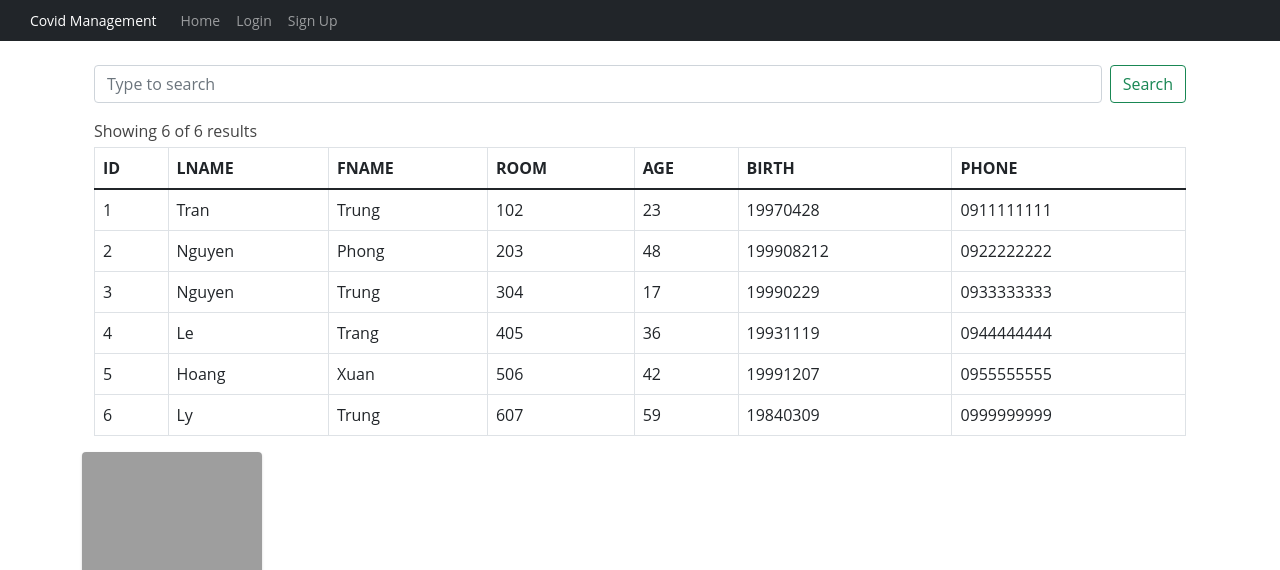
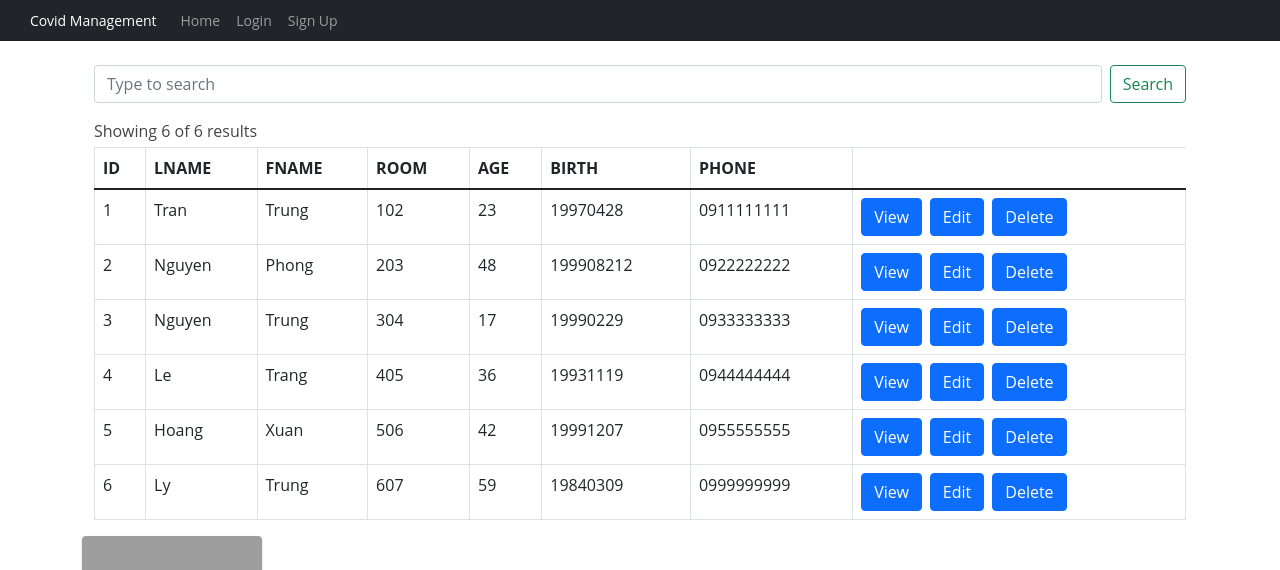
Before and after one commit to NguyenHuy77/Assignment_Group.TheLeftover, a React (Create React App) app in the folder myapp/: page /patient in a window 1280 px wide. Shown: the top 570 px of the page. Built offline with nearby package versions, Linux system fonts and the light colour scheme; data requests are answered from the project's data file; grey boxes are pictures that could not be loaded.

Commit message:
add buttons for table row

```diff
--- a/myapp/src/search/SearchTable.js
+++ b/myapp/src/search/SearchTable.js
@@ -1,3 +1,5 @@
+import { Button } from "react-bootstrap";
+
 function SearchTable({ data }) {
   const firstRow = data[0];
   const columns =
@@ -31,6 +33,11 @@ function SearchTable({ data }) {
                     return <td key={j}>{item[column]}</td>;
                   return null;
                 })}
+                <td colSpan="3">
+                  {<Button className="me-2">View</Button>}
+                  {<Button className="me-2">Edit</Button>}
+                  {<Button>Delete</Button>}
+                </td>
               </tr>
             ))}
         </tbody>
```
